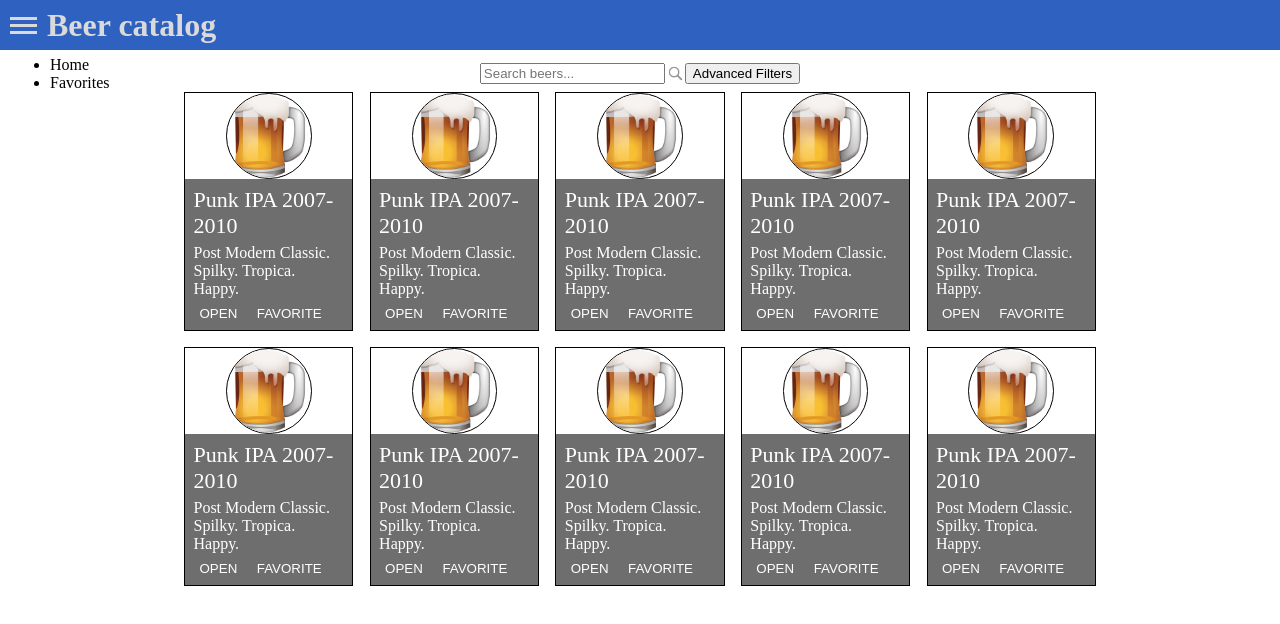
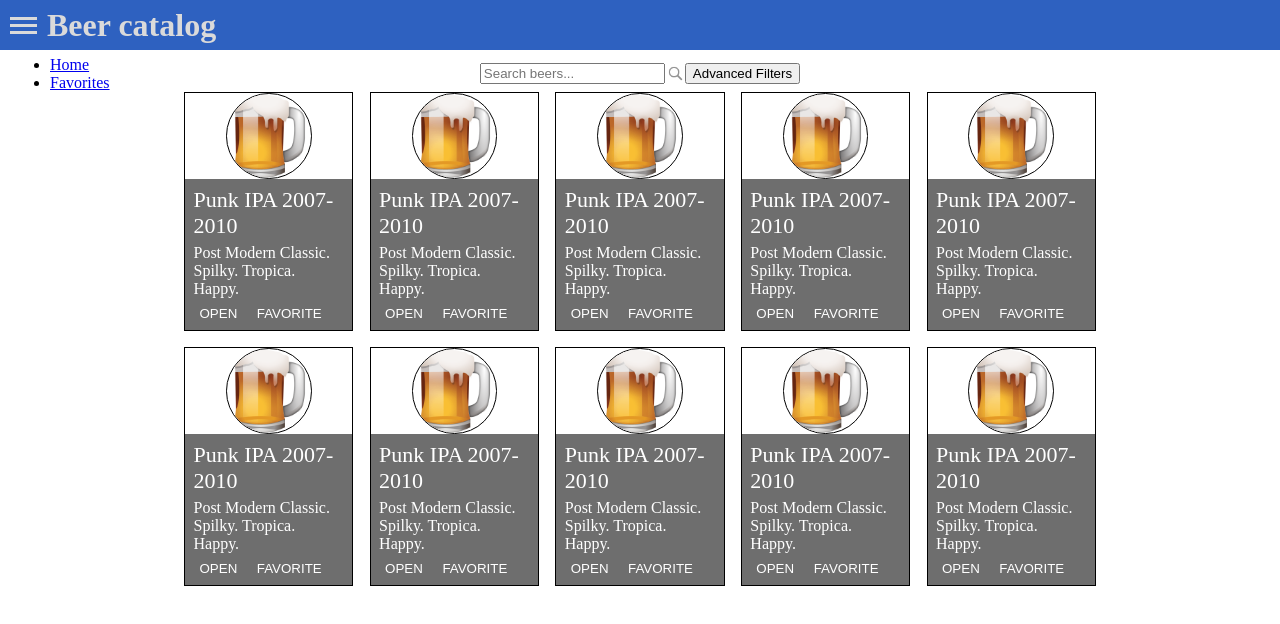
Before and after one commit to tinyHedgehog/FEStudentsLab, a React app in the folder Project template/: page /#/ in a window 1280 px wide. Both pictures are taken after a click on the element 23 px from the left and 25 px from the top of the page. Shown: the top 624 px of the page. Built offline with nearby package versions, Linux system fonts and the light colour scheme.

Commit message:
Adding landing page and favorites page.

```diff
--- a/Project template/src/components/common/Header.css
+++ b/Project template/src/components/common/Header.css
@@ -6,7 +6,6 @@
 }
 
 h1{
-  display: inline;
   color: rgb(218, 218, 218);
   margin: 0;
 }
--- a/Project template/src/components/common/Menu.jsx
+++ b/Project template/src/components/common/Menu.jsx
@@ -1,5 +1,8 @@
 import React from 'react';
 import './Menu.css';
+import {
+  NavLink
+} from 'react-router-dom';
 
 const Menu = () => (
   <div className='menu'>
@@ -7,8 +10,8 @@
     <div className='menu-navigation'>
       <nav>
         <ul>
-          <li><img /><a>Home</a></li>
-          <li><img /><a>Favorites</a></li>
+          <li><img /><NavLink to='/'>Home</NavLink></li>
+          <li><img /><NavLink to='/favorites_page'>Favorites</NavLink></li>
         </ul>
       </nav>
     </div>
--- /dev/null
+++ b/Project template/src/components/favorites_page/FavoriteBeer.css
@@ -0,0 +1,21 @@
+.favorite-beer{
+    border: 1px solid rgb(0,0,0);
+    width: 60vw;
+    height: 15vh;
+    margin-top: 0.5vh;
+    margin-bottom: 0.5vh;
+    /* padding: 1vh; */
+}
+
+.favbeer-image{
+    height: 100%;
+    border: 1px solid rgb(0,0,0);
+    border-radius: 50%;
+    float: right;
+    margin-right: 1.5vw;
+    margin-left: 1.5vw;
+}
+
+.favbeer-p{
+    margin-bottom: 1%;
+}
--- /dev/null
+++ b/Project template/src/components/favorites_page/FavoriteBeer.jsx
@@ -0,0 +1,25 @@
+import React from 'react';
+import img from './beer.png';
+import './FavoriteBeer.css';
+
+class FavoriteBeer extends React.Component {
+  render() {
+    return (
+      <div className='favorite-beer'>
+        <img className='favbeer-image' src={img} />
+        <h3>Punk IPA 2007 - 2010</h3>
+        <p className='favbeer-p'>Post Modern Classic. Spilky. Tropica. Happy.</p>
+        <p className='favbeer-p'>Lorem ipsum dolor sit amet, consectetur adipiscing elit. Fusce sed
+            purus dui. Quisque sit amet massa nisi. Aliquam erat volutpat.
+            Donec laoreet tincidunt urna nec posuere. Vestibulum ante ipsum
+            primis in faucibus orci luctus et ultrices posuere cubilia Curae;
+            Etiam rutrum a enim sit amet sollicitudin. Aliquam erat volutpat.
+            Aenean vitae blandit dolor. Curabitur mi elit, egestas quis bibendum id, fermentum sed nisi.</p>
+        <button>OPEN</button>
+        <button>REMOVE FAVORITE</button>
+      </div>
+    );
+  }
+}
+
+export default FavoriteBeer;
--- /dev/null
+++ b/Project template/src/components/favorites_page/index.jsx
@@ -0,0 +1,18 @@
+import React from 'react';
+import FavoriteBeer from './FavoriteBeer';
+
+class FavoritesPage extends React.Component {
+  render() {
+    return(
+      <div className='search-result'>
+        <FavoriteBeer />
+        <FavoriteBeer />
+        <FavoriteBeer />
+        <FavoriteBeer />
+        <FavoriteBeer />
+      </div>
+    );
+  }
+};
+
+export default FavoritesPage;
--- a/Project template/src/components/index.jsx
+++ b/Project template/src/components/index.jsx
@@ -1,26 +1,24 @@
 import React from 'react';
 import Header from './common/Header';
-import SearchBar from './landing_page/SearchBar';
-import DisplayBeer from './landing_page/DisplayBeer';
+import Home from './landing_page/index'
+import FavoritesPage from './favorites_page/index';
+import {
+  Route,
+  HashRouter,
+  Switch
+} from 'react-router-dom';
 import './index.css';
 
 const App = () => (
-  <div>
-    <Header />
-    <SearchBar />
-    <div className='search-result'>
-      <DisplayBeer />
-      <DisplayBeer />
-      <DisplayBeer />
-      <DisplayBeer />
-      <DisplayBeer />
-      <DisplayBeer />
-      <DisplayBeer />
-      <DisplayBeer />
-      <DisplayBeer />
-      <DisplayBeer />
+  <HashRouter>
+    <div>
+      <Header />
+      <Switch>
+        <Route exact path='/' component={Home} />
+        <Route path='/favorites_page' component={FavoritesPage} />
+      </Switch>
     </div>
-  </div>
+  </HashRouter>
 );
 
 export default App;
--- /dev/null
+++ b/Project template/src/components/landing_page/index.css
@@ -0,0 +1,7 @@
+.search-result{
+    display: flex;
+    flex-wrap: wrap;
+    justify-content: center;
+    padding-right: 10%;
+    padding-left: 10%;
+}
--- /dev/null
+++ b/Project template/src/components/landing_page/index.jsx
@@ -0,0 +1,25 @@
+import React from 'react';
+import Header from '../common/Header';
+import SearchBar from './SearchBar';
+import DisplayBeer from './DisplayBeer';
+import './index.css';
+
+const Home = () => (
+  <div>
+    <SearchBar />
+    <div className='search-result'>
+      <DisplayBeer />
+      <DisplayBeer />
+      <DisplayBeer />
+      <DisplayBeer />
+      <DisplayBeer />
+      <DisplayBeer />
+      <DisplayBeer />
+      <DisplayBeer />
+      <DisplayBeer />
+      <DisplayBeer />
+    </div>
+  </div>
+);
+
+export default Home;
--- a/Project template/src/index.jsx
+++ b/Project template/src/index.jsx
@@ -3,6 +3,7 @@
 import App from './components/index';
 import './index.css';
 
+
 render(
   <App />,
   document.getElementById('root'),
```
Also changed, not shown: Project template/src/components/favorites_page/beer.png (added).
